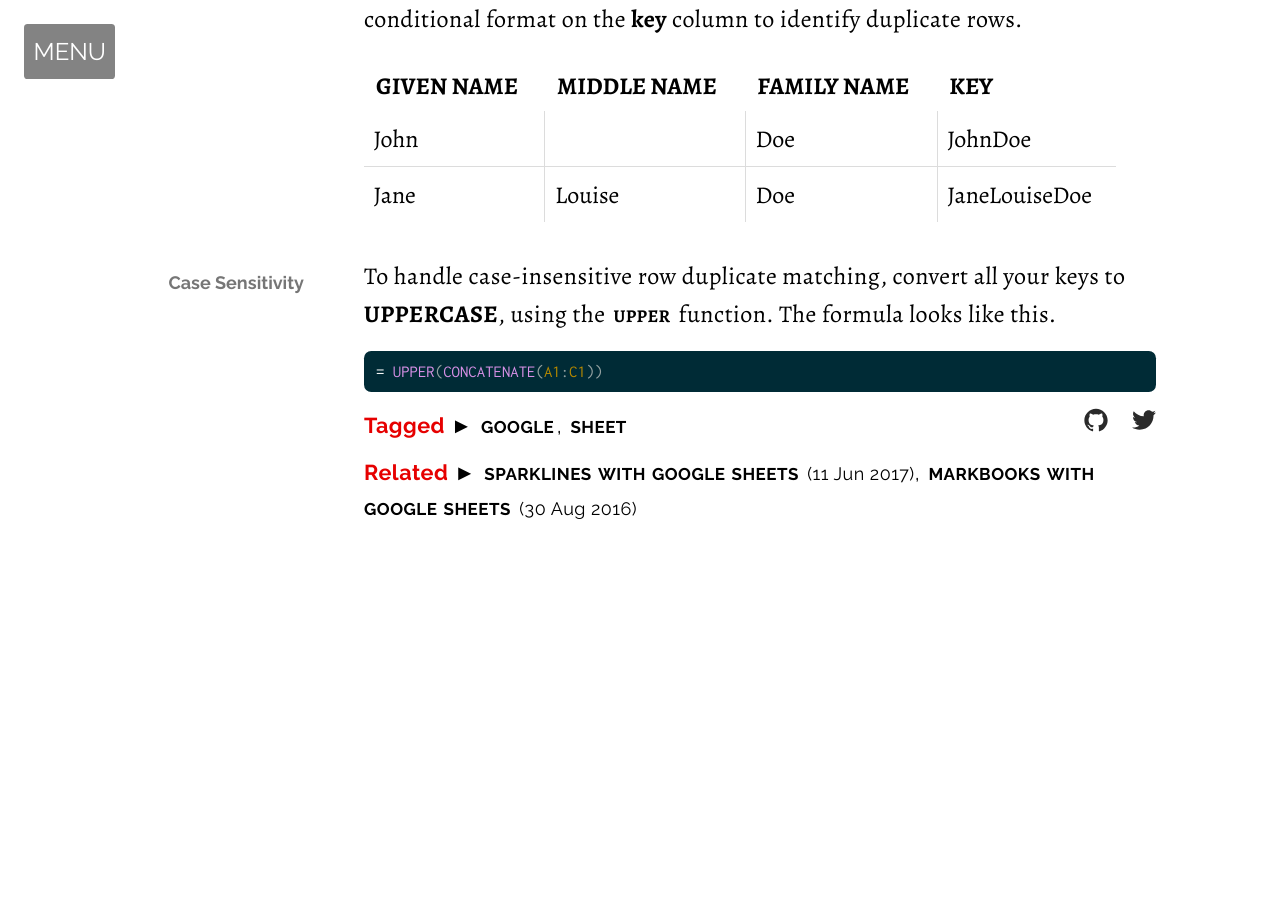
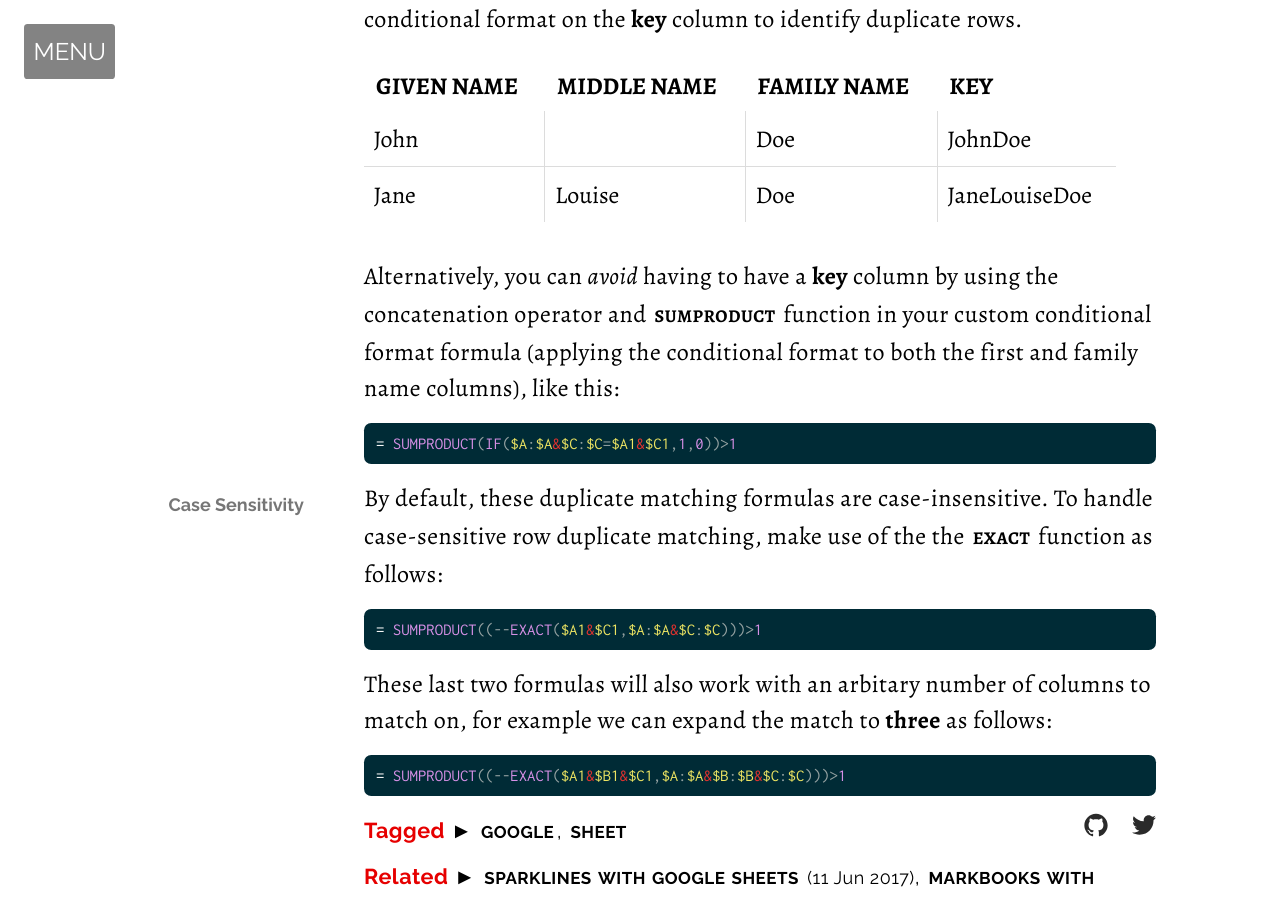
Before and after one commit to LifeStack-IO/lifestack-io.github.io, a Jekyll site: the page built from _snippets/google_sheet_duplicates.md, in a window 1280 px wide and 900 px high, scrolled down 1001 px. Built offline with Jekyll 4.4.1, drawn with Linux system fonts in a browser that asks for light colours; some web fonts are replaced; before the commit the page ends 1618 px from its top, so only the background shows below that.

Commit message:
Updated Duplicate Matching Snippet

```diff
--- a/_snippets/google_sheet_duplicates.md
+++ b/_snippets/google_sheet_duplicates.md
@@ -40,13 +40,27 @@ This can be used on data such as the following table, then perform the condition
 | John | | Doe | JohnDoe
 | Jane | Louise | Doe | JaneLouiseDoe
 
+Alternatively, you can _avoid_ having to have a __key__ column by using the concatenation operator and [sumproduct][3] function in your custom conditional format formula (applying the conditional format to both the first and family name columns), like this:
+
+{% highlight puppet %}
+SUMPRODUCT(IF($A:$A&$C:$C=$A1&$C1,1,0))>1
+{% endhighlight %}{:class="formula"}
+
 ###### Case Sensitivity
 
-To handle case-insensitive row duplicate matching, convert all your keys to __UPPERCASE__, using the [upper][2] function. The formula looks like this.
+By default, these duplicate matching formulas are case-insensitive. To handle case-sensitive row duplicate matching, make use of the the [exact][4] function as follows:
 
 {% highlight puppet %}
-UPPER(CONCATENATE(A1:C1))
+SUMPRODUCT((--EXACT($A1&$C1,$A:$A&$C:$C)))>1
+{% endhighlight %}{:class="formula"}
+
+These last two formulas will also work with an arbitary number of columns to match on, for example we can expand the match to __three__ as follows:
+
+{% highlight puppet %}
+SUMPRODUCT((--EXACT($A1&$B1&$C1,$A:$A&$B:$B&$C:$C)))>1
 {% endhighlight %}{:class="formula"}
 
 [1]: https://support.google.com/docs/answer/78413 "Use conditional formatting rules in Google Sheets"
 [2]: https://support.google.com/docs/answer/3094219 "How to use the UPPER function"
+[3]: https://support.google.com/docs/answer/3094294 "How to use the SUMPRODUCT function"
+[4]: https://support.google.com/docs/answer/3094073 "How to use the EXACT function"
```
